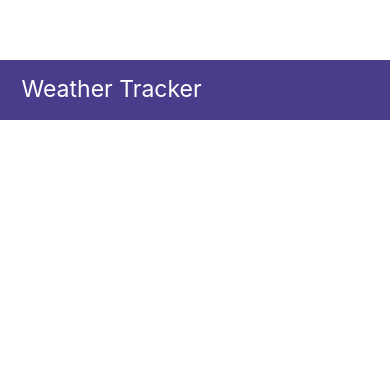
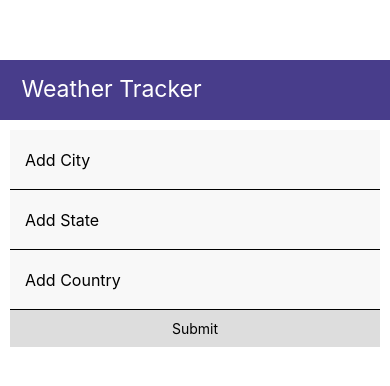
Before and after one commit to willchen13/WeatherApp, a React Native app: screen / in a window 390 px wide. Shown: the top 386 px of the page. Built offline with nearby package versions, Linux system fonts and the light colour scheme.

Commit message:
fix styling of form component

```diff
--- a/App.js
+++ b/App.js
@@ -1,6 +1,6 @@
 import React, {Component} from 'react';
 import Header from './components/Header';
-// import Form from './components/Form';
+import Form from './components/Form';
 import {View, StyleSheet} from 'react-native';
 import configs from './configurations/configs';
 
@@ -34,6 +34,7 @@ class App extends Component {
     return (
       <View style={styles.header}>
         <Header title="Weather Tracker" />
+        <Form/>
       </View>
     );
   }
--- a/components/Form.js
+++ b/components/Form.js
@@ -18,6 +18,7 @@ const Form = ({getWeather}) => {
 
   const onPress = e => {
     e.preventDefault();
+    console.log('pressed it');
   };
 
   return (
@@ -25,21 +26,18 @@ const Form = ({getWeather}) => {
       <TextInput
         placeholder="Add City"
         onChangeText={changeCity}
-        style={styles.input}>
-        {' '}
-      </TextInput>
+        style={styles.input}
+        value={city} />
       <TextInput
         placeholder="Add State"
         onChangeText={changeStateX}
-        style={styles.input}>
-        {' '}
-      </TextInput>
+        style={styles.input}
+        value={stateX}/>
       <TextInput
         placeholder="Add Country"
         onChangeText={changeCountry}
-        style={styles.input}>
-        {' '}
-      </TextInput>
+        style={styles.input}
+        value={country}/>
       <TouchableOpacity
         style={styles.button}
         onPress={() => {
@@ -53,13 +51,19 @@ const Form = ({getWeather}) => {
 
 const styles = StyleSheet.create({
   header: {
-    flex: 1,
-    paddingTop: 60,
+    // flex: 1,
+    // paddingTop: 60,
+    // borderBottomWidth: 1,
+    padding: 10,
   },
   input: {
     height: 60,
-    padding: 8,
     fontSize: 16,
+    padding: 15,
+    backgroundColor: '#f8f8f8',
+    // borderTopWidth: 1,
+    borderBottomWidth: 1,
+    borderColor: 'black',
   },
   button: {
     alignItems: 'center',
```
